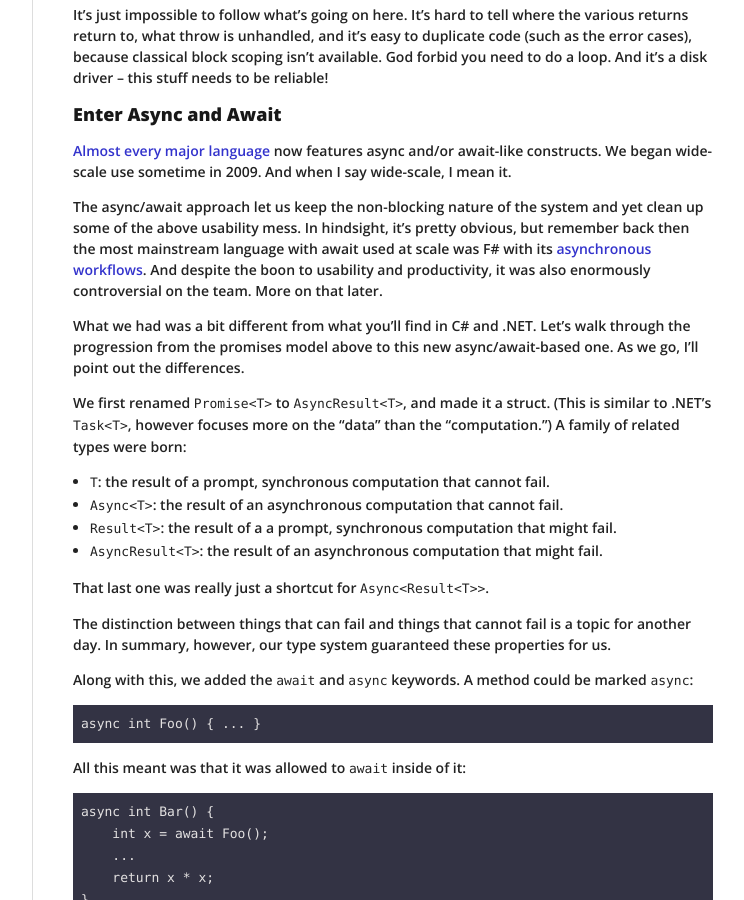
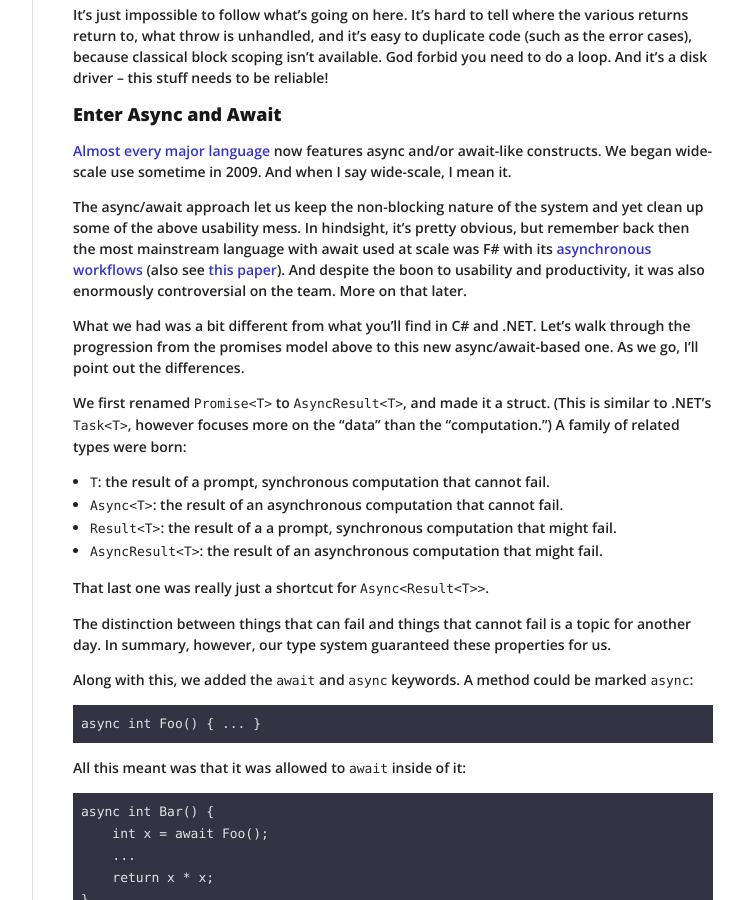
Before and after one commit to joeduffy/joeduffy.github.io, a Jekyll site: the page built from _posts/2015-11-19-asynchronous-everything.md, in a window 1280 px wide and 900 px high, scrolled down 3337 px. Shown: the whole window, without its empty margins (378-1122 px from the left). Built offline with Jekyll 4.4.1, drawn with Linux system fonts in a browser that asks for light colours; nearby versions of some CDN libraries; Markdown is read by kramdown in place of the engine named in the settings.

Commit message:
Add a link to Don's F# async paper

```diff
--- a/_posts/2015-11-19-asynchronous-everything.md
+++ b/_posts/2015-11-19-asynchronous-everything.md
@@ -168,8 +168,9 @@ We began wide-scale use sometime in 2009.  And when I say wide-scale, I mean it.
 The async/await approach let us keep the non-blocking nature of the system and yet clean up some of the above usability
 mess.  In hindsight, it's pretty obvious, but remember back then the most mainstream language with await used at scale
 was F# with its [asynchronous workflows](
-http://blogs.msdn.com/b/dsyme/archive/2007/10/11/introducing-f-asynchronous-workflows.aspx).  And despite the boon
-to usability and productivity, it was also enormously controversial on the team.  More on that later.
+http://blogs.msdn.com/b/dsyme/archive/2007/10/11/introducing-f-asynchronous-workflows.aspx) (also see [this paper](
+http://research.microsoft.com/apps/pubs/default.aspx?id=147194)).  And despite the boon to usability and productivity,
+it was also enormously controversial on the team.  More on that later.
 
 What we had was a bit different from what you'll find in C# and .NET.  Let's walk through the progression from the
 promises model above to this new async/await-based one.  As we go, I'll point out the differences.
```
